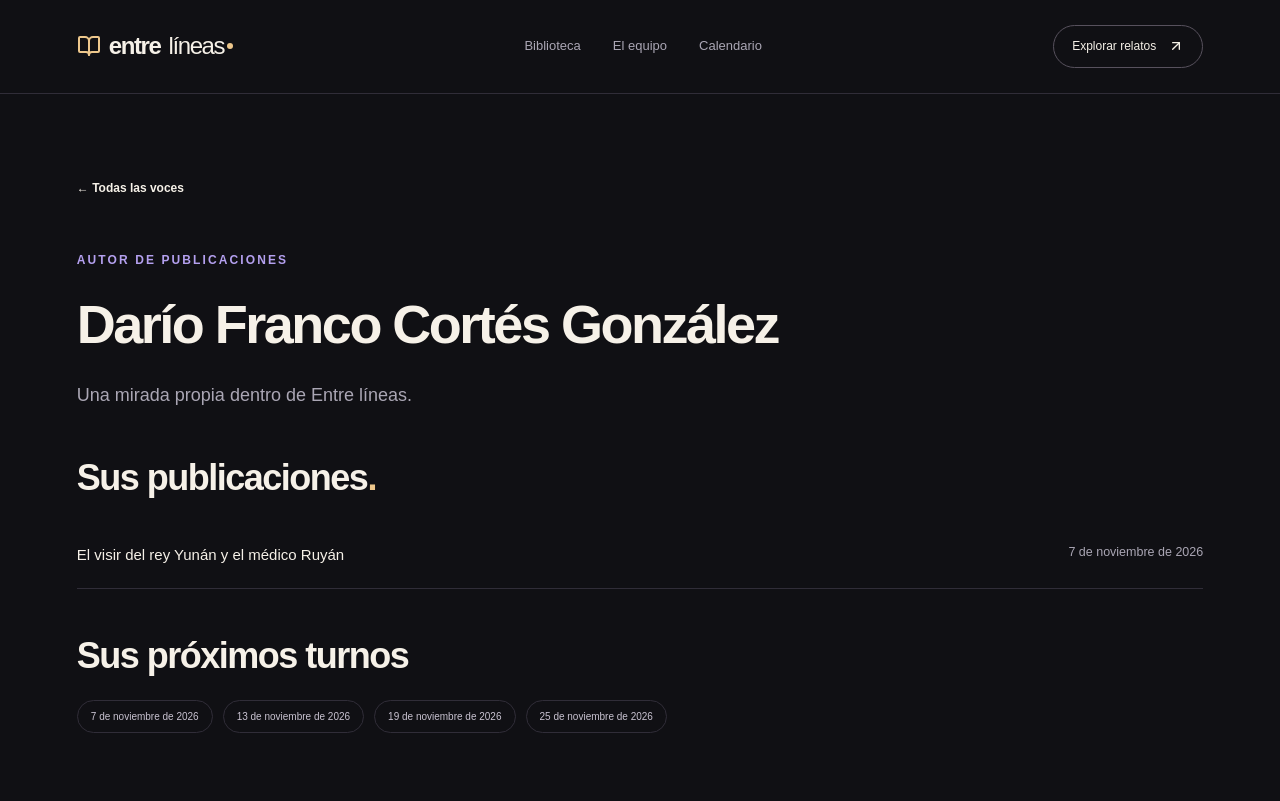
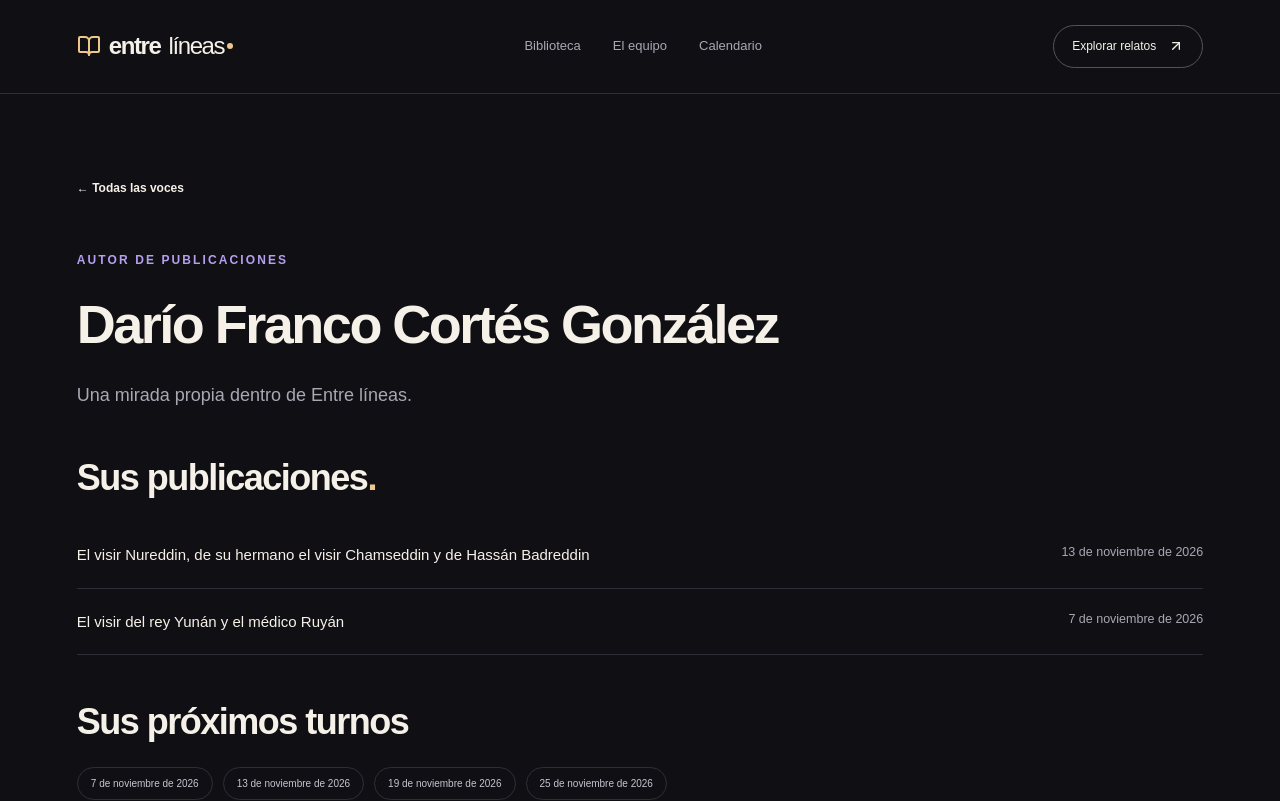
Before and after one commit to toon1291/entrelineas-blog, a Next.js app: page /integrantes/dario in a window 1280 px wide. Shown: the top 801 px of the page. Built offline with nearby package versions, Linux system fonts and the light colour scheme.

Commit message:
Agregar audio y publicar cuento de Nureddin

```diff
--- a/src/data/blog.ts
+++ b/src/data/blog.ts
@@ -414,9 +414,9 @@ export const stories: Story[] = [
     literaryAuthor: 'Anónimo',
     written: 'Fecha de composición desconocida',
     authorId: 'dario',
-    publishedAt: null,
+    publishedAt: '2026-11-13',
     plannedDate: '2026-11-13',
-    status: 'draft',
+    status: 'published',
     excerpt:
       'Dos hermanos visires se separan después de una discusión. Años más tarde, las aventuras de Hassán Badreddin y una serie de encuentros inesperados conducen al reencuentro de su familia.',
     characters: [
@@ -467,7 +467,7 @@ export const stories: Story[] = [
       'La familia y los lazos de unión son importantes: el cariño familiar puede permanecer incluso cuando las personas están lejos y atraviesan dificultades.',
       'No debemos perder la esperanza ante las adversidades: aunque Hassán enfrenta pérdidas y separaciones, finalmente logra reencontrarse con sus seres queridos.',
     ],
-    audio: null,
+    audio: '/audio/nureddin-hassan.mp3',
     illustration: '/ilustraciones/nureddin-portada.jpg',
     illustrationAlt: 'Portada ilustrada del cuento.',
     illustrations: [
```
Also changed, not shown: 1 other file (tests, documents, lock files or other folders).
